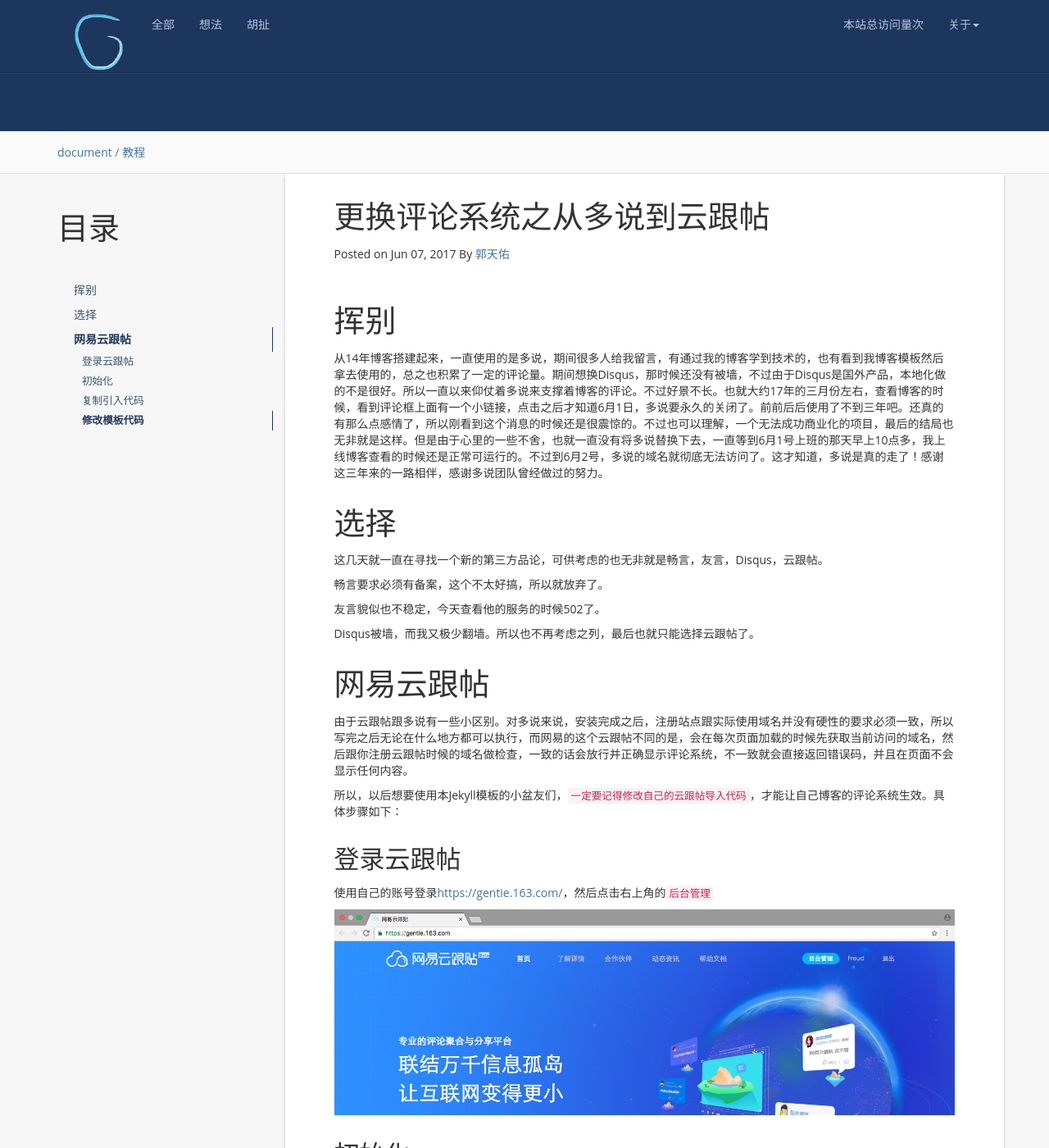
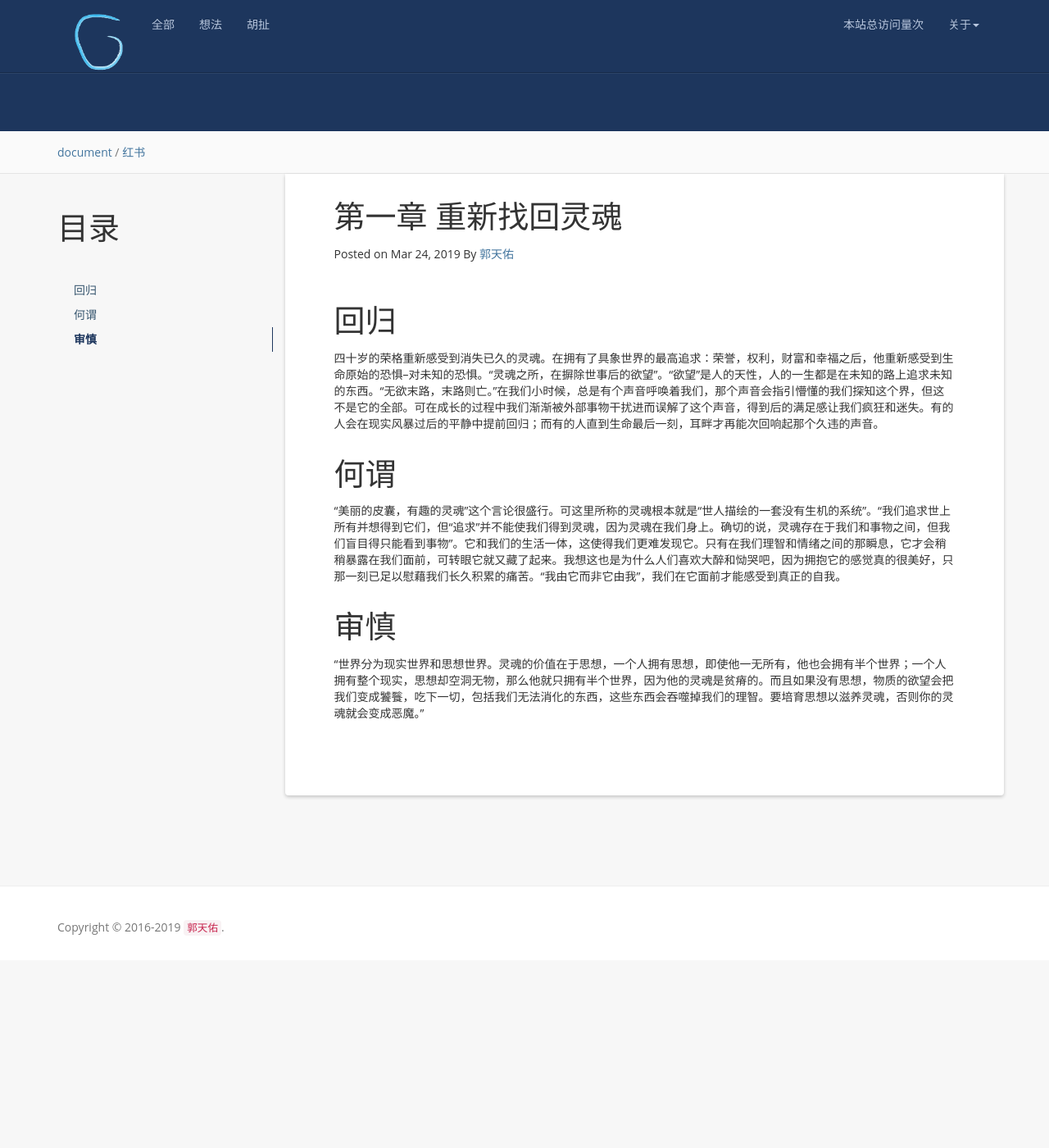
Before and after one commit to Guotykaka/Guotykaka.github.io, a Jekyll site: the page built from _posts/2017-06-08-change-the-comment-provider-to-yuntentie.md, in a window 1280 px wide and 1400 px high. Shown: the whole window at 82% size. Built offline with Jekyll 4.4.1, drawn with Linux system fonts in a browser that asks for light colours; nearby versions of some CDN libraries; a script that is not in the unit is left out; comment, search, counter and statistics services are not loaded; some of the changed text lies outside the part shown.

Commit message:
第一章 重新找回灵魂

```diff
--- a/_posts/2017-06-08-change-the-comment-provider-to-yuntentie.md
+++ b/_posts/2017-06-08-change-the-comment-provider-to-yuntentie.md
@@ -1,68 +1,29 @@
 ---
 layout: post
-title:  更换评论系统之从多说到云跟帖
-date:   2017-06-08 00:00:00 +0800
+title:  第一章 重新找回灵魂
+date:   2019-03-25 00:00:00 +0800
 categories: document
-tag: 教程
+tag: 红书
 ---
 
 * content
 {:toc}
 
 
-挥别			{#say-goodbyte}
+回归			{#goback}
 ====================================
 
-从14年博客搭建起来，一直使用的是多说，期间很多人给我留言，有通过我的博客学到技术的，也有看到我博客模板然后拿去使用的，总之也积累了一定的评论量。期间想换Disqus，那时候还没有被墙，不过由于Disqus是国外产品，本地化做的不是很好。所以一直以来仰仗着多说来支撑着博客的评论。不过好景不长。也就大约17年的三月份左右，查看博客的时候，看到评论框上面有一个小链接，点击之后才知道6月1日，多说要永久的关闭了。前前后后使用了不到三年吧。还真的有那么点感情了，所以刚看到这个消息的时候还是很震惊的。不过也可以理解，一个无法成功商业化的项目，最后的结局也无非就是这样。但是由于心里的一些不舍，也就一直没有将多说替换下去，一直等到6月1号上班的那天早上10点多，我上线博客查看的时候还是正常可运行的。不过到6月2号，多说的域名就彻底无法访问了。这才知道，多说是真的走了！感谢这三年来的一路相伴，感谢多说团队曾经做过的努力。
+四十岁的荣格重新感受到消失已久的灵魂。在拥有了具象世界的最高追求：荣誉，权利，财富和幸福之后，他重新感受到生命原始的恐惧--对未知的恐惧。“灵魂之所，在摒除世事后的欲望”。“欲望”是人的天性，人的一生都是在未知的路上追求未知的东西。“无欲末路，末路则亡。”在我们小时候，总是有个声音呼唤着我们，那个声音会指引懵懂的我们探知这个界，但这不是它的全部。可在成长的过程中我们渐渐被外部事物干扰进而误解了这个声音，得到后的满足感让我们疯狂和迷失。有的人会在现实风暴过后的平静中提前回归；而有的人直到生命最后一刻，耳畔才再能次回响起那个久违的声音。
 
 
-选择			{#choose}
+
+何谓			{#whatitis}
 ====================================
 
-这几天就一直在寻找一个新的第三方品论，可供考虑的也无非就是畅言，友言，Disqus，云跟帖。
-
-畅言要求必须有备案，这个不太好搞，所以就放弃了。
-
-友言貌似也不稳定，今天查看他的服务的时候502了。
-
-Disqus被墙，而我又极少翻墙。所以也不再考虑之列，最后也就只能选择云跟帖了。
+“美丽的皮囊，有趣的灵魂”这个言论很盛行。可这里所称的灵魂根本就是“世人描绘的一套没有生机的系统”。“我们追求世上所有并想得到它们，但“追求”并不能使我们得到灵魂，因为灵魂在我们身上。确切的说，灵魂存在于我们和事物之间，但我们盲目得只能看到事物”。它和我们的生活一体，这使得我们更难发现它。只有在我们理智和情绪之间的那瞬息，它才会稍稍暴露在我们面前，可转眼它就又藏了起来。我想这也是为什么人们喜欢大醉和恸哭吧，因为拥抱它的感觉真的很美好，只那一刻已足以慰藉我们长久积累的痛苦。“我由它而非它由我”，我们在它面前才能感受到真正的自我。
 
 
-网易云跟帖			{#yungentie}
+审慎			{#bereal}
 ====================================
 
-由于云跟帖跟多说有一些小区别。对多说来说，安装完成之后，注册站点跟实际使用域名并没有硬性的要求必须一致，所以写完之后无论在什么地方都可以执行，而网易的这个云跟帖不同的是，会在每次页面加载的时候先获取当前访问的域名，然后跟你注册云跟帖时候的域名做检查，一致的话会放行并正确显示评论系统，不一致就会直接返回错误码，并且在页面不会显示任何内容。
-
-所以，以后想要使用本Jekyll模板的小盆友们，`一定要记得修改自己的云跟帖导入代码`，才能让自己博客的评论系统生效。具体步骤如下：
-
-登录云跟帖			{#login-yungentie}
----------------------
-
-使用自己的账号登录[https://gentie.163.com/](https://gentie.163.com/)，然后点击右上角的`后台管理`
-
-![/styles/images/yungentie/01.png]({{ '/styles/images/yungentie/01.png' | prepend: site.baseurl  }})
-
-初始化			{#init-yungentie}
----------------------
-
-如果是第一次登录云跟帖会提示完善站点基本信息。
-
-![/styles/images/yungentie/01.png]({{ '/styles/images/yungentie/02.png' | prepend: site.baseurl  }})
-
-完成之后点击`获取代码`，选择合适的皮肤进行设置，本博客是蓝色，固定位置。
-
-![/styles/images/yungentie/01.png]({{ '/styles/images/yungentie/03.png' | prepend: site.baseurl  }})
-
-复制引入代码			{#import-yungentie}
----------------------
-
-点击`WEB代码`, 在右侧的`跟贴完整模块代码(Web单独版)`中复制展示框中的代码
-
-![/styles/images/yungentie/01.png]({{ '/styles/images/yungentie/04.png' | prepend: site.baseurl  }})
-
-修改模板代码			{#change-template-code}
----------------------
-
-修改`_includes/LessOrMore/comments-providers/yungentie`文件中的内容，将文件中的代码全部删除，并粘贴刚刚从云跟帖网站复制的代码。
-
-![/styles/images/yungentie/01.png]({{ '/styles/images/yungentie/05.png' | prepend: site.baseurl  }})
+“世界分为现实世界和思想世界。灵魂的价值在于思想，一个人拥有思想，即使他一无所有，他也会拥有半个世界；一个人拥有整个现实，思想却空洞无物，那么他就只拥有半个世界，因为他的灵魂是贫瘠的。而且如果没有思想，物质的欲望会把我们变成饕餮，吃下一切，包括我们无法消化的东西，这些东西会吞噬掉我们的理智。要培育思想以滋养灵魂，否则你的灵魂就会变成恶魔。”
```
